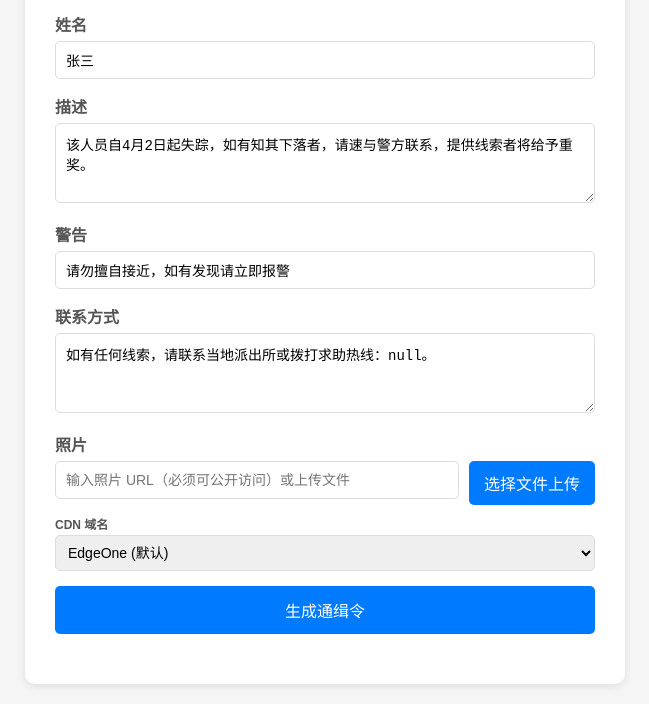
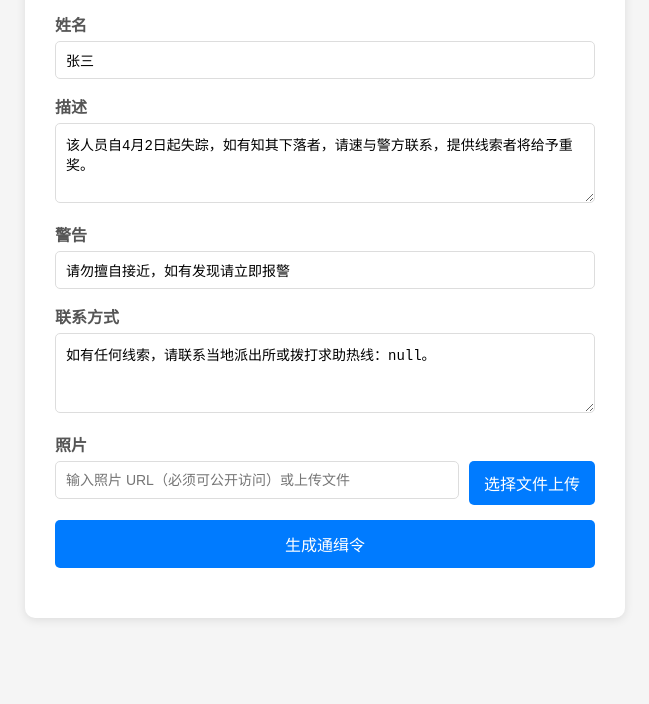
Before and after one commit to wumingshiali/magicPhotoWanted, a plain HTML site: page index.html in a window 1280 px wide. Shown: the part 186-890 px from the top of the page, without its empty margins (315-964 px from the left). After the commit the page ends 824 px from the top, so only its background shows below. Drawn offline with Linux system fonts and the light colour scheme.

Commit message:
fix:修复上传

```diff
--- a/index.html
+++ b/index.html
@@ -162,15 +162,6 @@
                     </div>
                     <input type="file" id="photoFile" accept="image/jpeg,image/png,image/webp,image/gif,image/bmp,image/tiff" style="display: none;">
                     <div id="uploadStatus" class="upload-status"></div>
-                    <div class="form-group" style="margin-bottom: 0;">
-                        <label for="cdnDomain" style="font-size: 12px; margin-bottom: 3px;">CDN 域名</label>
-                        <select id="cdnDomain" style="width: 100%; padding: 8px; border: 1px solid #ddd; border-radius: 5px; font-size: 14px;">
-                            <option value="edgeoneimg.cdn.sn" selected>EdgeOne (默认)</option>
-                            <option value="img.scdn.io">失控的防御系统</option>
-                            <option value="cloudflareimg.cdn.sn">CloudFlare</option>
-                            <option value="esaimg.cdn1.vip">ESA</option>
-                        </select>
-                    </div>
                 </div>
                 <div class="photo-preview" id="photoPreview"></div>
             </div>
@@ -207,7 +198,6 @@
                 const formData = new FormData();
                 formData.append('image', file);
                 formData.append('outputFormat', 'jpeg');
-                formData.append('cdn_domain', document.getElementById('cdnDomain').value);
 
                 const res = await fetch('https://img.scdn.io/api/v1.php', {
                     method: 'POST',
```
